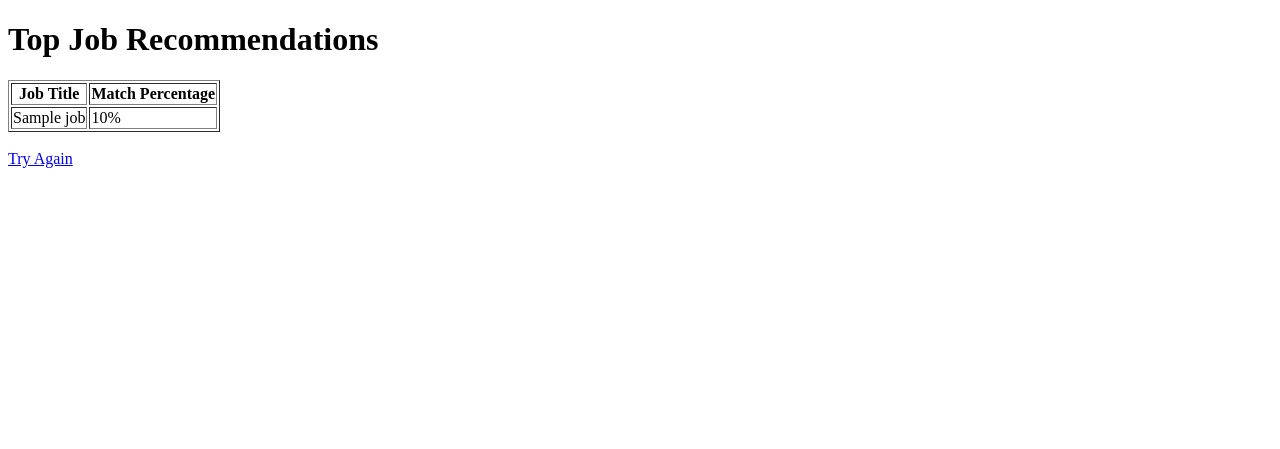
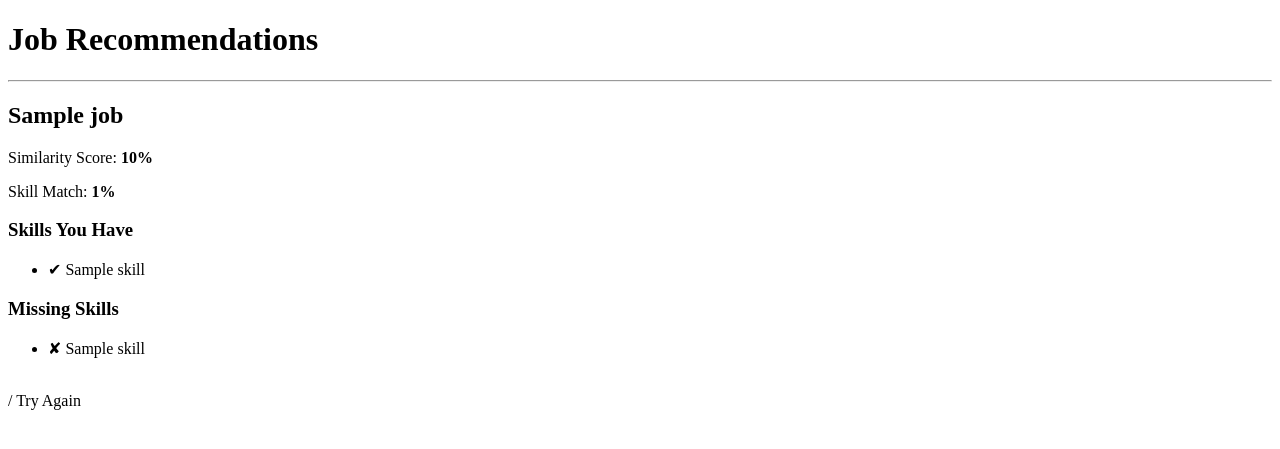
Before and after one commit to TrevorChristian120/ug-job-recommendation-system, a Flask app: template templates/results.html in a window 1280 px wide. Shown: the top 449 px of the page. Run offline with Flask 3, Linux system fonts and the light colour scheme; the template is opened without the code that fills it: most values are stand-ins (such as "Sample title", 1, 10 or a date in 2020).

Commit message:
Implement skill gap analysis

```diff
--- a/app.py
+++ b/app.py
@@ -6,11 +6,16 @@ from sklearn.metrics.pairwise import cosine_similarity
 
 app = Flask(__name__)
 
-# Load jobs once when application starts
+# Load jobs
 jobs = pd.read_csv("jobs.csv")
 
-# Remove rows missing title or skills
-jobs = jobs.dropna(subset=["title", "skills"])
+jobs["title"] = jobs["title"].fillna("").astype(str)
+jobs["skills"] = jobs["skills"].fillna("").astype(str)
+
+jobs = jobs[
+    (jobs["title"] != "") &
+    (jobs["skills"] != "")
+]
 
 
 @app.route("/", methods=["GET", "POST"])
@@ -20,45 +25,66 @@ def home():
 
         candidate_skills = request.form["skills"]
 
-        # Create vectorizer
+        # TF-IDF Recommendation Engine
         vectorizer = TfidfVectorizer()
 
-        # Candidate + jobs
         documents = [candidate_skills] + jobs["skills"].tolist()
 
-        print("\nDOCUMENTS BEING SENT TO TF-IDF:\n")
-
-        for i, doc in enumerate(documents):
-            print(f"{i}: {repr(doc)} ({type(doc)})")
-
-        # Convert text into vectors
         tfidf_matrix = vectorizer.fit_transform(documents)
 
-        # Candidate vector
         candidate_vector = tfidf_matrix[0]
 
-        # All job vectors
         job_vectors = tfidf_matrix[1:]
 
-        # Calculate similarity
-        scores = cosine_similarity(
+        similarity_scores = cosine_similarity(
             candidate_vector,
             job_vectors
         )
 
-        # Create copy so we don't permanently modify dataframe
         results = jobs.copy()
 
-        results["similarity"] = scores[0]
+        results["similarity"] = similarity_scores[0]
 
-        top_jobs = results.sort_values(
-            by="similarity",
-            ascending=False
+        # Skill Gap Analysis
+        candidate_set = set(
+            candidate_skills.lower().split()
+        )
+
+        missing_skills_list = []
+
+        for _, row in results.iterrows():
+
+            job_set = set(
+                row["skills"].lower().split()
+            )
+
+            matched = candidate_set.intersection(job_set)
+
+            missing = job_set - candidate_set
+
+            match_percentage = (
+                len(matched) /
+                len(job_set)
+            ) * 100
+
+            missing_skills_list.append({
+                "title": row["title"],
+                "skills": row["skills"],
+                "similarity": row["similarity"],
+                "matched": sorted(list(matched)),
+                "missing": sorted(list(missing)),
+                "match_percentage": round(match_percentage, 2)
+            })
+
+        missing_skills_list = sorted(
+            missing_skills_list,
+            key=lambda x: x["similarity"],
+            reverse=True
         )
 
         return render_template(
             "results.html",
-            jobs=top_jobs.to_dict(orient="records")
+            jobs=missing_skills_list
         )
 
     return render_template("index.html")
--- a/templates/results.html
+++ b/templates/results.html
@@ -7,34 +7,63 @@
 
 <body>
 
-    <h1>Top Job Recommendations</h1>
+<h1>Job Recommendations</h1>
 
-    <table border="1">
+{% for job in jobs %}
 
-        <tr>
-            <th>Job Title</th>
-            <th>Match Percentage</th>
-        </tr>
+<hr>
 
-        {% for job in jobs %}
+<h2>{{ job.title }}</h2>
 
-        <tr>
+<p>
 
-            <td>{{ job.title }}</td>
+Similarity Score:
+<strong>
+{{ (job.similarity * 100)|round(2) }}%
+</strong>
 
-            <td>
-                {{ (job.similarity * 100)|round(2) }}%
-            </td>
+</p>
 
-        </tr>
+<p>
 
-        {% endfor %}
+Skill Match:
+<strong>
+{{ job.match_percentage }}%
+</strong>
 
-    </table>
+</p>
 
-    <br>
+<h3>Skills You Have</h3>
 
-    <a href="/">Try Again</a>
+<ul>
+
+{% for skill in job.matched %}
+
+<li>✔ {{ skill }}</li>
+
+{% endfor %}
+
+</ul>
+
+<h3>Missing Skills</h3>
+
+<ul>
+
+{% for skill in job.missing %}
+
+<li>✘ {{ skill }}</li>
+
+{% endfor %}
+
+</ul>
+
+{% endfor %}
+
+<br>
+
+/
+Try Again
+</a>
 
 </body>
 
```
